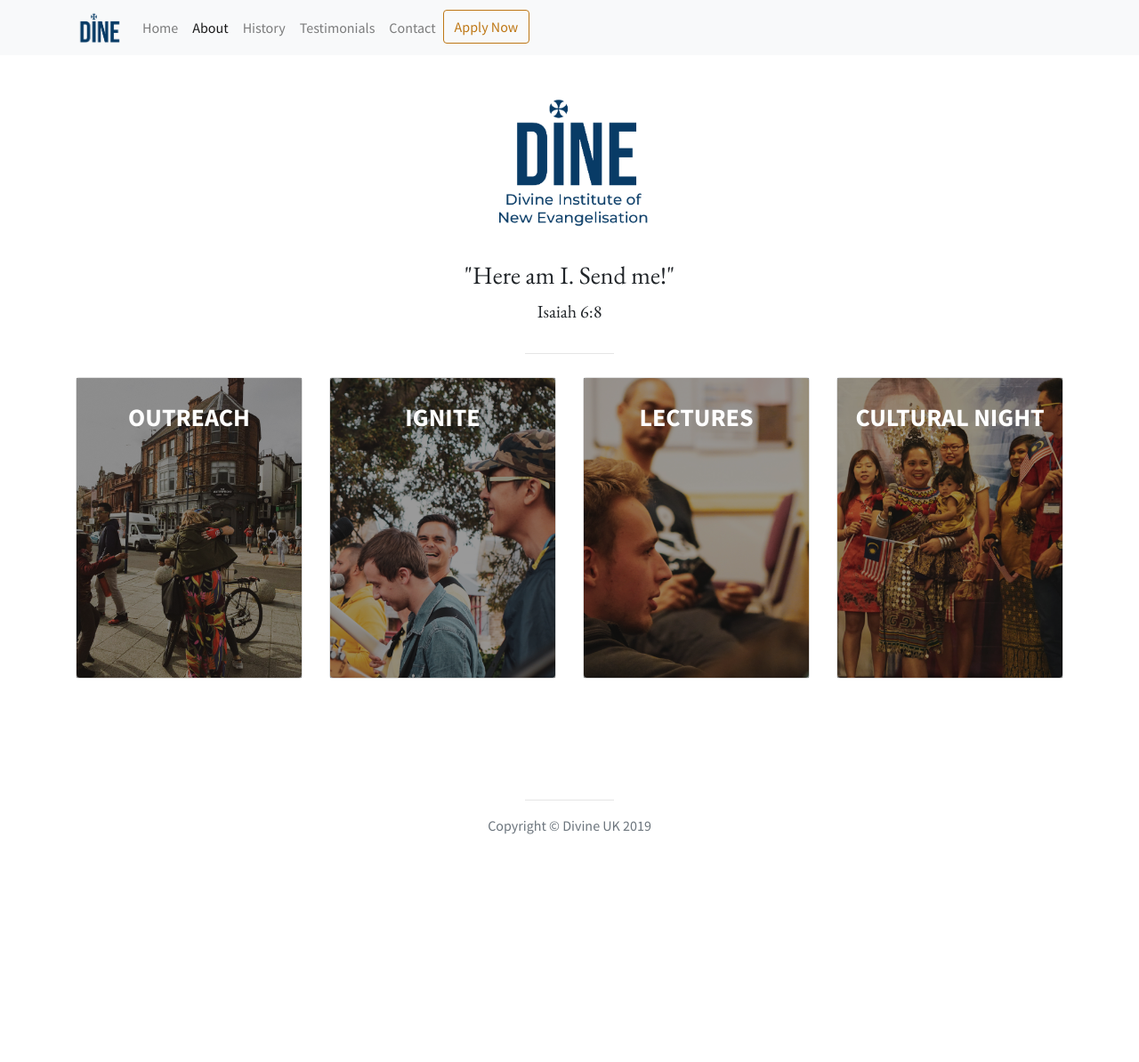
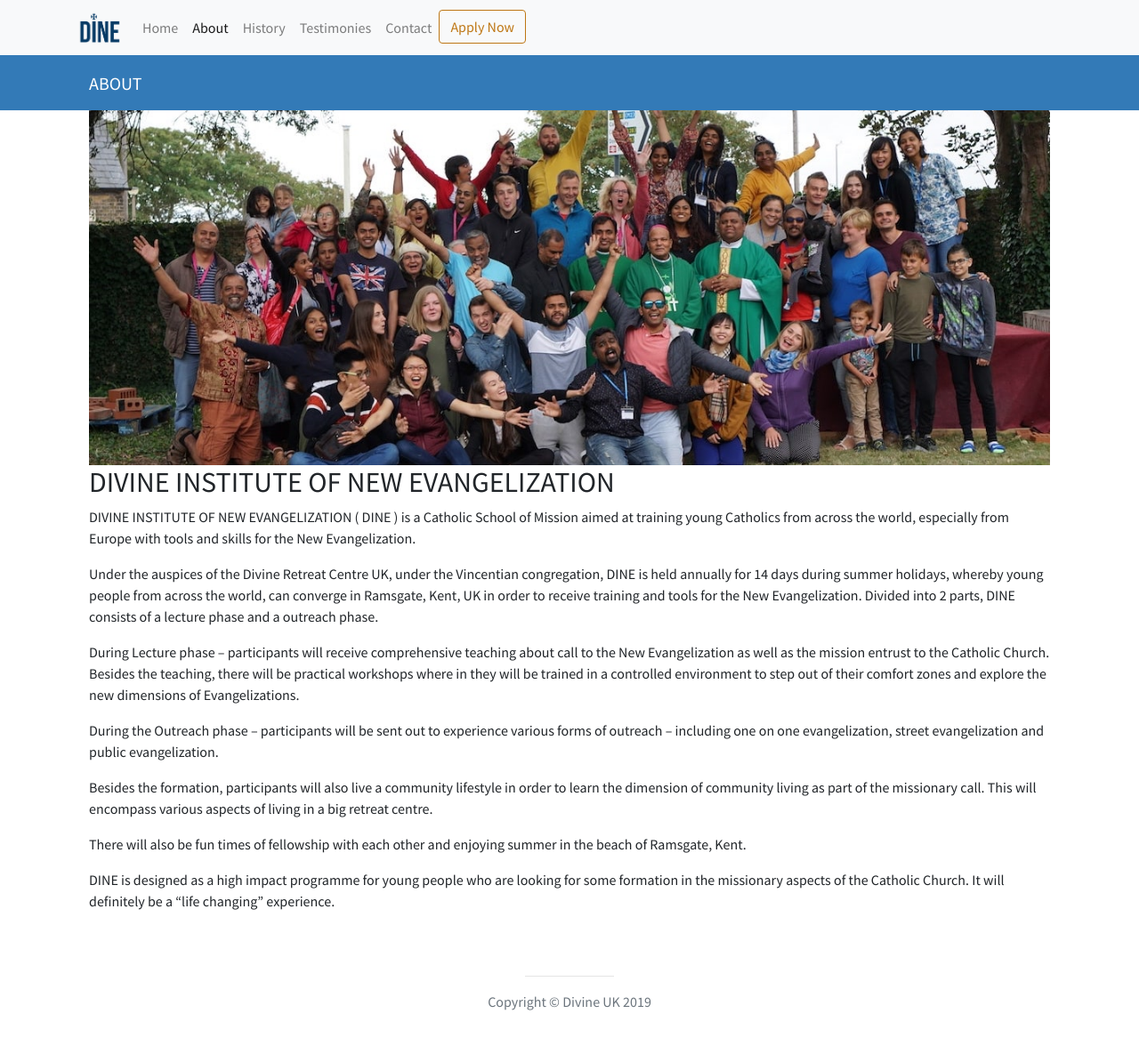
Before and after one commit to newevangelisation/staging, a Jekyll site: the page built from about.html, in a window 1280 px wide. Shown: the whole page at 89% size. Built offline with Jekyll 4.4.1, drawn with Linux system fonts in a browser that asks for light colours; before the commit the page ends 996 px from its top, so only the background shows below that.

Commit message:
Update About Page; Reorder the Testimonies page

```diff
--- a/_config.yml
+++ b/_config.yml
@@ -38,8 +38,8 @@ page_list:
       name: History
       url: /history
   - page:
-      name: Testimonials
-      url: /testimonials
+      name: Testimonies
+      url: /testimonies
   - page:
       name: Contact
       url: /contact
--- /dev/null
+++ b/_layouts/about.html
@@ -0,0 +1,40 @@
+<!DOCTYPE html>
+<html lang="en">
+
+{% include head.html %}
+
+<body>
+
+    {% include navigation.html %}
+
+    <section id="heading" class="heading">
+        <section id="history" class="bg-primary">
+            <div class="container">
+                <div class="col-lg-12 text-left">
+                    <h5>{{page.title}}</h5>
+                </div>
+            </div>
+        </section>
+        <div class="container">
+            <div class="col-lg-12 text-left">
+                <div class="text-center">
+                    <img src="img/callout.jpg" class="img-fluid"/>
+                </div>
+            </div>
+        </div>
+        <!-- /.container -->
+        <div class="container">
+            <div class="col-lg-12 text-left">
+                <h2>{{page.contents[0].title}}</h2>
+                {% for section in page.contents[0].sections %}
+                <p>{{section.text}}</p>
+                {% endfor %}
+            </div>
+        </div>
+    </section>
+    {% include footer.html %}
+    {% include scripts.html %}
+
+</body>
+
+</html>
--- a/about.html
+++ b/about.html
@@ -1,5 +1,32 @@
 ---
-layout: details
+layout: about
 title: ABOUT
 page: About
+contents:
+- title: DIVINE INSTITUTE OF NEW EVANGELIZATION
+  sections:
+  - text: 'DIVINE INSTITUTE OF NEW EVANGELIZATION ( DINE ) is a Catholic School of
+      Mission aimed at training young Catholics from across the world, especially
+      from Europe with tools and skills for the New Evangelization. '
+  - text: 'Under the auspices of the Divine Retreat Centre UK, under the Vincentian
+      congregation, DINE is held annually for 14 days during summer holidays, whereby
+      young people from across the world, can converge in Ramsgate, Kent, UK in order
+      to receive training and tools for the New Evangelization. Divided into 2 parts,
+      DINE consists of a lecture phase and a outreach phase. '
+  - text: 'During Lecture phase – participants will receive comprehensive teaching
+      about call to the New Evangelization as well as the mission entrust to the Catholic
+      Church. Besides the teaching, there will be practical workshops where in they
+      will be trained in a controlled environment to step out of their comfort zones
+      and explore the new dimensions of Evangelizations. '
+  - text: 'During the Outreach phase – participants will be sent out to experience
+      various forms of outreach – including one on one evangelization, street evangelization
+      and public evangelization. '
+  - text: Besides the formation, participants will also live a community lifestyle
+      in order to learn the dimension of community living as part of the missionary
+      call. This will encompass various aspects of living in a big retreat centre.
+  - text: 'There will also be fun times of fellowship with each other and enjoying
+      summer in the beach of Ramsgate, Kent.  '
+  - text: 'DINE is designed as a high impact programme for young people who are looking
+      for some formation in the missionary aspects of the Catholic Church. It will
+      definitely be a “life changing” experience.  '
 ---
```
Also changed, not shown: testimonies.html (+49 -49 lines), img/callout.jpg, 2 other files.
